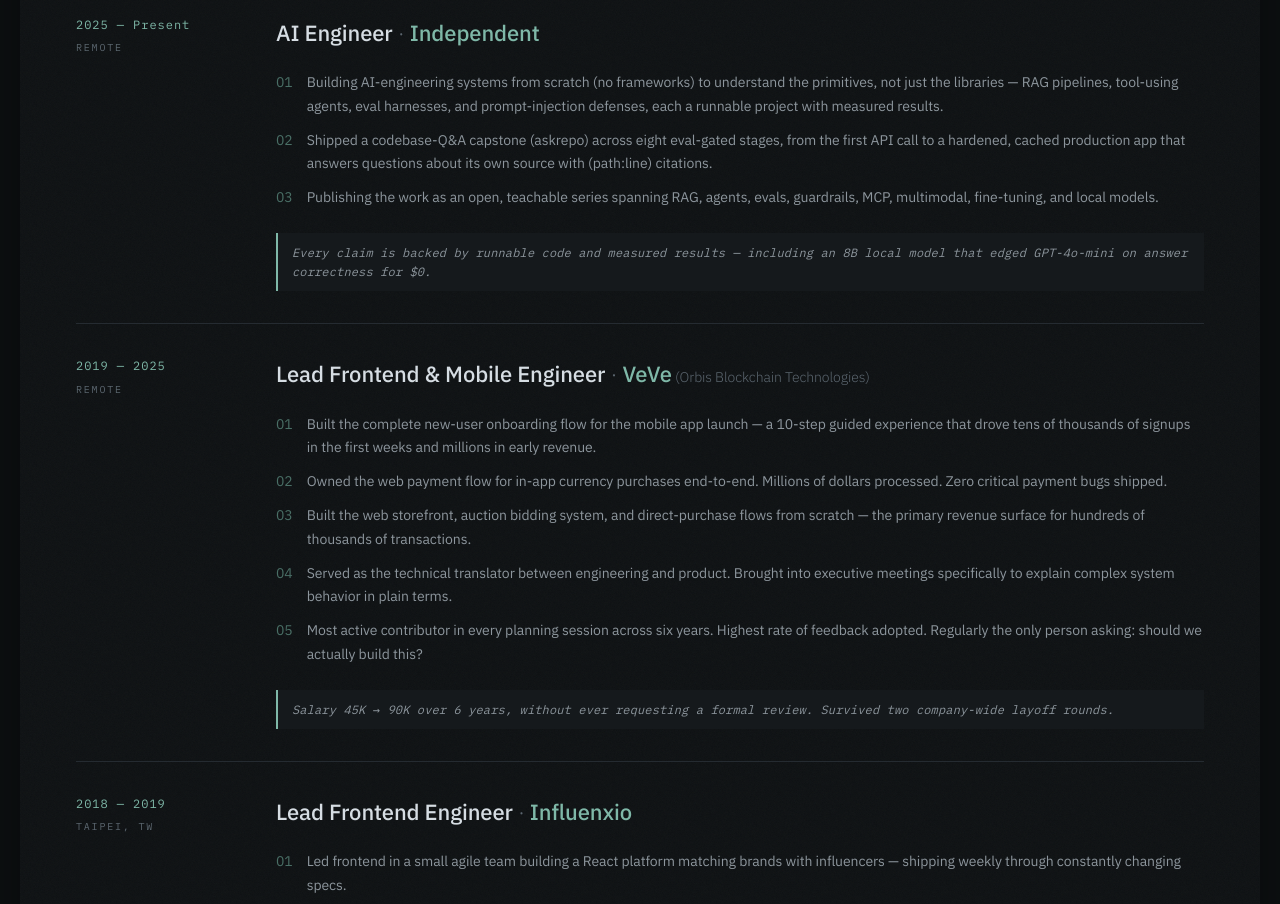
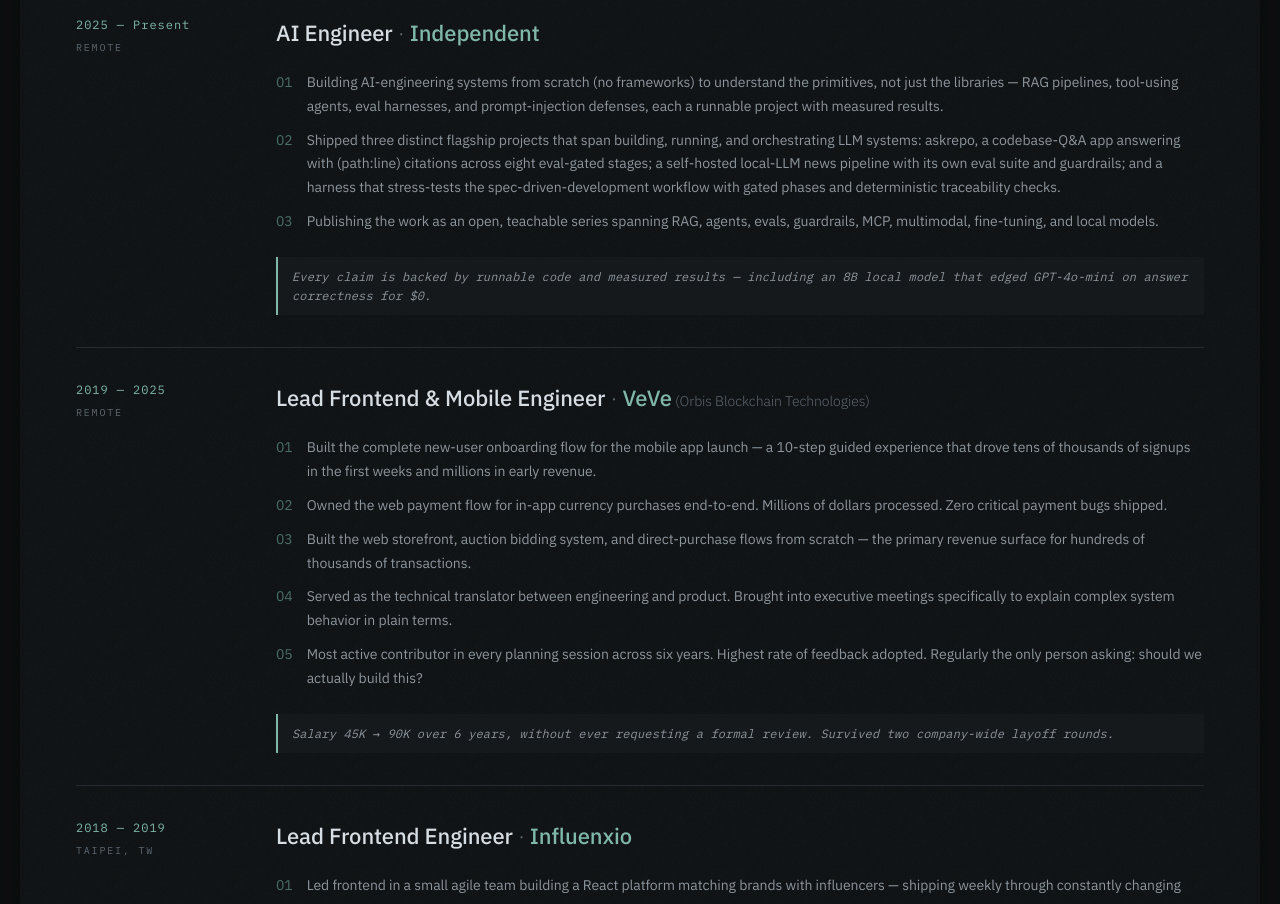
Before and after one commit to alexvervloet/PersonalWebsite, a React (Vite) app: page / in a window 1280 px wide. Shown: the part 1700-2604 px from the top of the page. Built offline with nearby package versions, Linux system fonts and the light colour scheme.

Commit message:
content: broaden AI-Engineer bullet from askrepo-only to three flagships
The experience bullet was written in the askrepo-only era and spotlighted a
single project. Reframe it around all three flagships and the build -> run ->
orchestrate arc, keeping askrepo's specifics. Rebuilt dist.

```diff
--- a/src/data.ts
+++ b/src/data.ts
@@ -56,7 +56,7 @@
       place: 'Remote',
       bullets: [
         'Building AI-engineering systems from scratch (no frameworks) to understand the primitives, not just the libraries — RAG pipelines, tool-using agents, eval harnesses, and prompt-injection defenses, each a runnable project with measured results.',
-        'Shipped a codebase-Q&A capstone (askrepo) across eight eval-gated stages, from the first API call to a hardened, cached production app that answers questions about its own source with (path:line) citations.',
+        'Shipped three distinct flagship projects that span building, running, and orchestrating LLM systems: askrepo, a codebase-Q&A app answering with (path:line) citations across eight eval-gated stages; a self-hosted local-LLM news pipeline with its own eval suite and guardrails; and a harness that stress-tests the spec-driven-development workflow with gated phases and deterministic traceability checks.',
         'Publishing the work as an open, teachable series spanning RAG, agents, evals, guardrails, MCP, multimodal, fine-tuning, and local models.',
       ],
       meta: 'Every claim is backed by runnable code and measured results — including an 8B local model that edged GPT-4o-mini on answer correctness for $0.',
```
